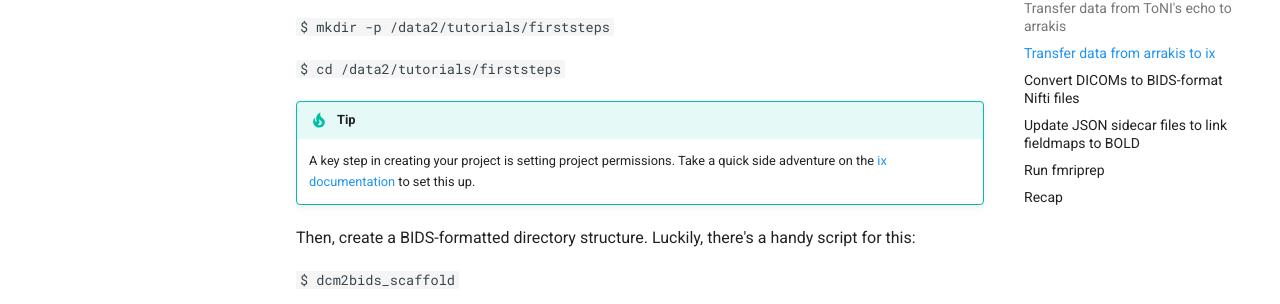
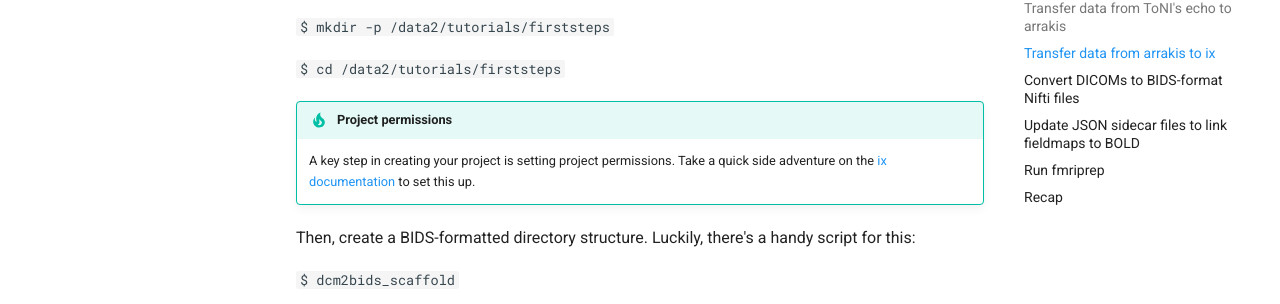
Before and after one commit to macklab/manual, an MkDocs documentation site: the page built from docs/firststeps.md, in a window 1280 px wide and 900 px high, scrolled down 2435 px. Shown: the part 148-452 px from the top of the window. Built offline with MkDocs 1.6.1 and Material for MkDocs 9.7.7, drawn with Linux system fonts in a browser that asks for light colours.

Commit message:
Update firststeps.md

```diff
--- a/docs/firststeps.md
+++ b/docs/firststeps.md
@@ -36,7 +36,7 @@ Create a project folder and change into it:
 
 `$ cd /data2/tutorials/firststeps`
 
-!!! tip Project permissions
+!!! tip "Project permissions"
 
     A key step in creating your project is setting project permissions. Take a quick side adventure on the [ix documentation](https://macklab.github.io/manual/ix/#managing-projects-on-ix) to set this up.
 
```
